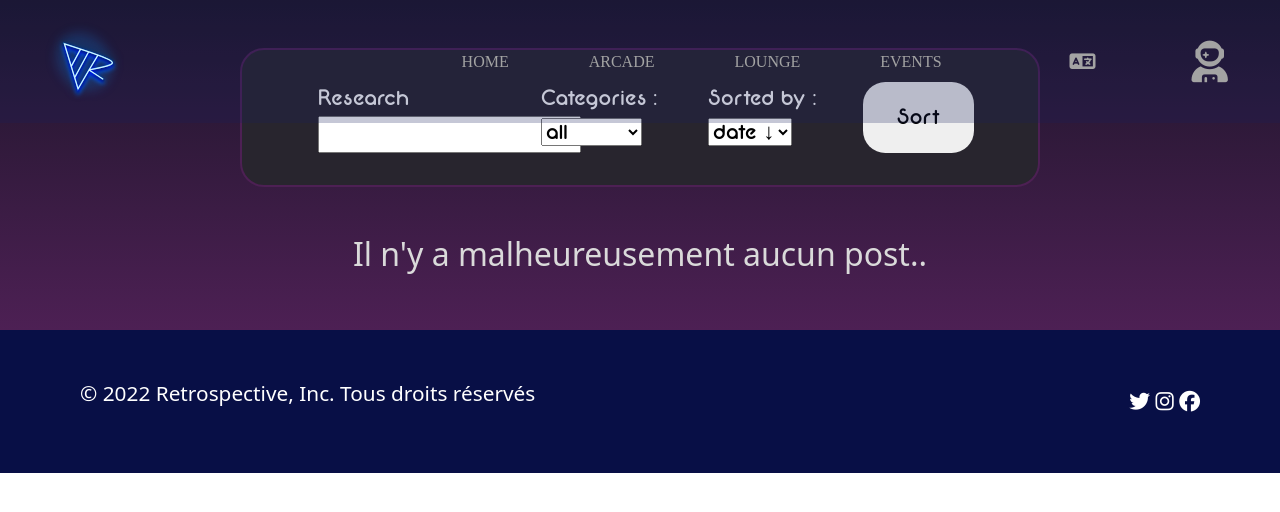
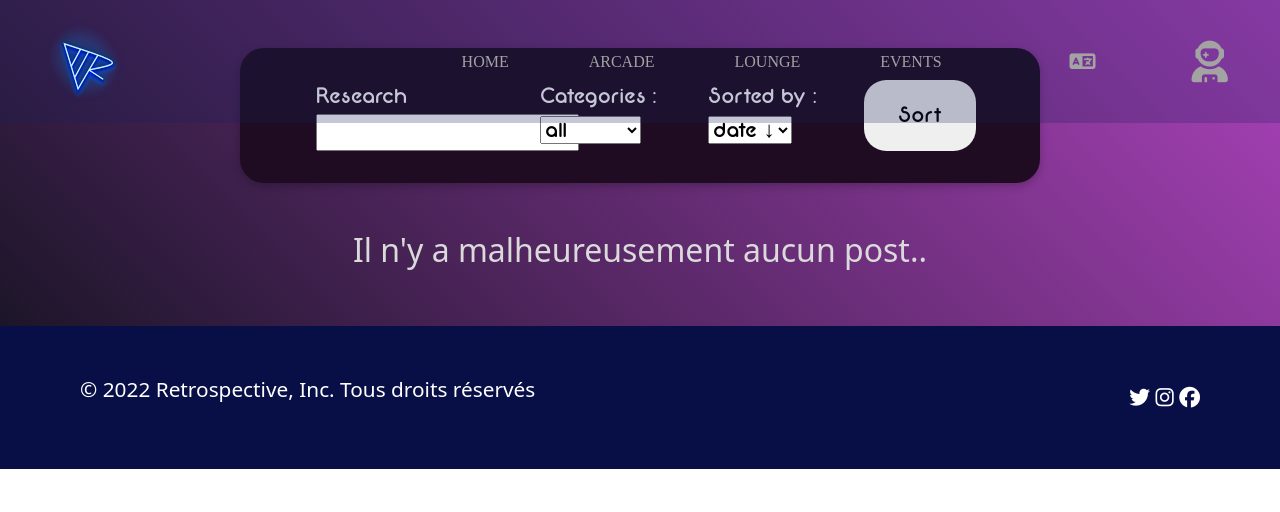
Before and after one commit to Onsraa/Retrospective-Projet-Annuel, a PHP site: page /Projet/lounge.php in a window 1280 px wide. Shown: the top 512 px of the page. Run offline with PHP 8.4, Linux system fonts and the light colour scheme; data that the repository does not hold is empty; some libraries are stand-ins or nearby versions; some web fonts are replaced.

Commit message:
Update styles.css

```diff
--- a/css/styles.css
+++ b/css/styles.css
@@ -43,15 +43,6 @@
   src: url("../fonts/Neon.woff2");
   font-style: normal;
   font-weight: normal;
-}
-
-@font-face {
-  font-family: 'Vector Battle';
-  src: url('../fonts/VectorBattle.woff2') format('woff2'),
-      url('../fonts/VectorBattle.woff') format('woff');
-  font-weight: normal;
-  font-style: normal;
-  font-display: swap;
 }
 
 /* --------------------------------------------FONTS-------------------------------------------- */
@@ -938,12 +929,12 @@
 .post-section{
   padding: 3rem 15rem;
   width: 100%;
-  background: linear-gradient(#1C1529,#4D2054);
+  background: linear-gradient(45deg, #1C1529,#ab42bb);
 }
 
 .sort-bar{
-  background-color: #28252e;
-  border: 2px solid #4D2054;
+  background-color: #1f0c22;
+  border: none;
   color: white;
   width: 100%;
   margin: 0;
@@ -951,6 +942,7 @@
   border-radius: 1.5rem;
   font-size: 1.4rem;
   font-family: 'Neon';
+  box-shadow: rgba(0, 0, 0, 0.24) 0px 3px 8px;
 }
 
 .sort-bar button{
@@ -1450,11 +1460,19 @@
     height: 6rem;
     font-size: 2.5rem;
   }
-}
-=======
-}
-
->>>>>>> e1c9f468e5b040f2546d5d8537e5381bf20990bc
+  .follow-button{
+    width: 10rem!important;
+  }
+
+  .unfollow-button{
+    width: 12rem!important;
+  }
+
+  .connect-button-profile{
+    width: 12rem!important;
+    font-size: 1.5rem!important;
+  }
+}
 
 /*------------------------------------------------------ ARCADE ----------------------------------------------*/
 
@@ -1512,7 +1530,6 @@
   margin: 0.8rem;
 }
 
-<<<<<<< HEAD
 .arcade .main-roll a{
   background-color: none;
   color: white;
@@ -1526,8 +1543,6 @@
   text-decoration: none;
 }
 
-=======
->>>>>>> e1c9f468e5b040f2546d5d8537e5381bf20990bc
 .arcade .main-roll .download{
   font-size: 2rem;
   display: flex;
@@ -1542,26 +1557,6 @@
   margin-bottom: 2.5rem;
 }
 
-<<<<<<< HEAD
-=======
-.arcade #download{
-  scroll-margin-top: 14rem;
-}
-
-.arcade .main-roll a{
-  background-color: none;
-  color: white;
-  transition: 0.15s;
-}
-
-.arcade .main-roll a:hover{
-  background-color: white;
-  color: black;
-  transition: 0.15s;
-  text-decoration: none;
-}
-
->>>>>>> e1c9f468e5b040f2546d5d8537e5381bf20990bc
 .arcade .main-roll .content img{
   width: 100%;
 }
@@ -1578,9 +1573,90 @@
   font-size: 0.75rem;
 }
 
-<<<<<<< HEAD
 /*------------------------------------------------------ ARCADE ----------------------------------------------*/
-=======
-/*------------------------------------------------------ ARCADE ----------------------------------------------*/
-
->>>>>>> e1c9f468e5b040f2546d5d8537e5381bf20990bc
+
+
+/*------------------------------------------------------ SETTINGS ----------------------------------------------*/
+
+.header_background {
+  position: fixed;
+  width: 100%;
+  height: 123.38px;
+  background-color: #080f46;
+}
+
+.settings_background {
+  margin-top: 123.38px;
+  background-image: url('../img/settings_background.png');
+  background-size: cover;
+  background-repeat: no-repeat;
+  /* border-radius: 3rem; */
+  color: white;
+}
+
+.row hr {
+  margin-top : 2rem;
+  margin-bottom: 2rem;;
+  color: white;
+}
+
+.settings_background h1 {
+  text-align: center;
+  margin : 3rem;
+  font-size: 50px;
+}
+
+.settings_background h3 {
+  margin : 2rem;
+}
+
+.settings_background input,
+.settings_background textarea{
+  margin : 0.5rem 0 0.5rem 0;
+  border-radius: 0.3rem;
+  border: none;
+  padding: 0.3rem;
+  width: 75%;
+}
+
+
+
+.settings_background p,.settings_background button,.settings_background img {
+  margin-top : 0.5rem;
+  font-size: 20px;
+}
+
+.settings_background .row .col-4 {
+  padding-left: 3.5rem;
+}
+
+
+#edit_avatar {
+  width: 5rem;
+  border-radius: 0.3rem;
+  padding: 0.3rem;
+  margin: 1rem;
+  border: none;
+  background-color: rgb(255, 255, 102);
+}
+
+#save {
+  margin-top: 1rem;
+  margin-bottom: 2rem;
+  padding: 0.3rem;
+  width: 200px;
+  border-radius: 0.3rem;
+  border: none;
+  background-color: rgb(102, 255, 102);
+}
+
+
+
+.settings_background img {
+  max-height: 150px;
+  max-width: 250px;
+  border: 1px solid white;
+  border-radius: 2rem;
+  margin-top: 2rem;
+
+}
```
Also changed, not shown: other parts of css/styles.css (+24 -6 lines).
